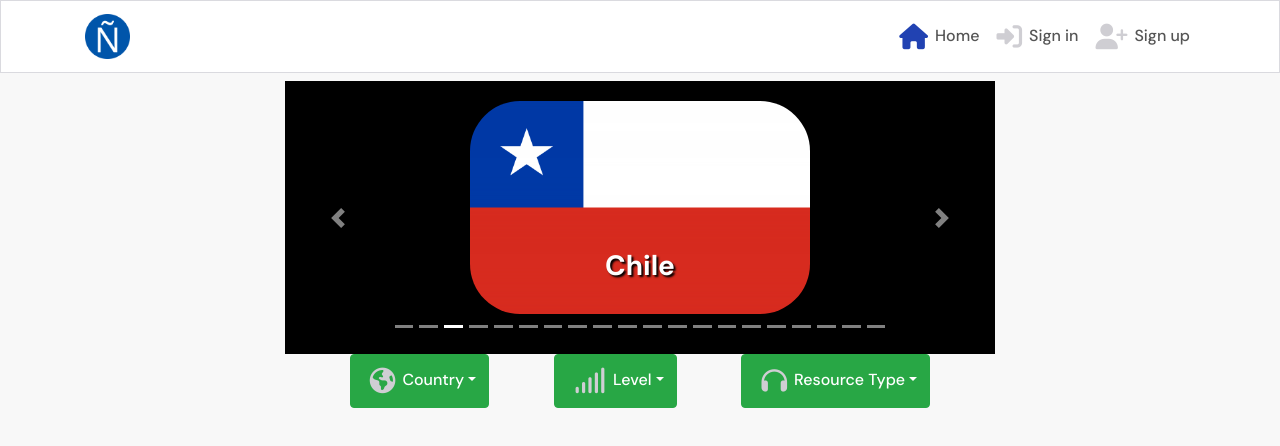
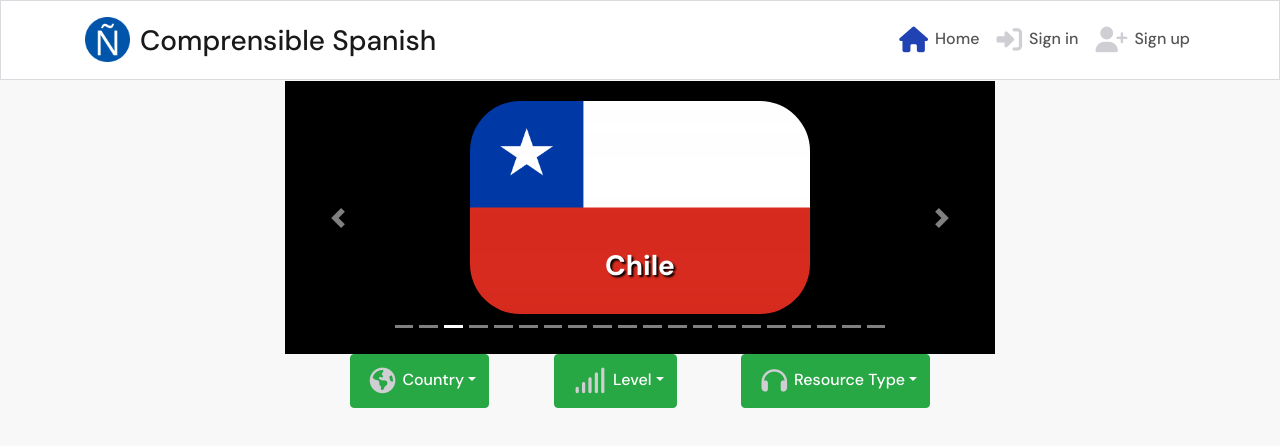
Before and after one commit to ogc1231/comprehensible-spanish-frontend, a React (Create React App) app: page / in a window 1280 px wide. Shown: the top 446 px of the page. Built offline with nearby package versions, Linux system fonts and the light colour scheme.

Commit message:
Styler slider text and navbar title

```diff
--- a/src/components/NavBar.js
+++ b/src/components/NavBar.js
@@ -10,7 +10,10 @@ const NavBar = () => {
       <Container>
         <NavLink to="/">
           <Navbar.Brand>
-            <img src={logo} alt="logo" height="45" />
+            <div className={styles.Name}>
+              <img src={logo} alt="logo" height="45" />
+              <h3 className={styles.NameTitle}>Comprensible Spanish</h3>
+            </div>
           </Navbar.Brand>
         </NavLink>
         <Navbar.Toggle aria-controls="basic-navbar-nav" />
--- a/src/components/Slider.js
+++ b/src/components/Slider.js
@@ -57,14 +57,14 @@ function Slider() {
       <Carousel.Item interval={2000}>
       <img src={cr} alt="ar"/>
         <Carousel.Caption>
-          <h3>Costa Rica</h3>
+          <h3 className={styles.Textb}>Costa Rica</h3>
         </Carousel.Caption>
       </Carousel.Item>
 
       <Carousel.Item interval={2000}>
       <img src={cu} alt="ar"/>
         <Carousel.Caption>
-          <h3>Cuba</h3>
+          <h3 className={styles.Text}>Cuba</h3>
         </Carousel.Caption>
       </Carousel.Item>
 
@@ -99,7 +99,7 @@ function Slider() {
       <Carousel.Item interval={2000}>
       <img src={gu} alt="ar"/>
         <Carousel.Caption>
-          <h3>Guatemala</h3>
+          <h3 className={styles.Textb}>Guatemala</h3>
         </Carousel.Caption>
       </Carousel.Item>
 
@@ -113,7 +113,7 @@ function Slider() {
       <Carousel.Item interval={2000}>
       <img src={me} alt="ar"/>
         <Carousel.Caption>
-          <h3>Mexico</h3>
+          <h3 className={styles.Textb}>Mexico</h3>
         </Carousel.Caption>
       </Carousel.Item>
 
@@ -141,7 +141,7 @@ function Slider() {
       <Carousel.Item interval={2000}>
       <img src={pe} alt="ar"/>
         <Carousel.Caption>
-          <h3>Peru</h3>
+          <h3 className={styles.Textb}>Peru</h3>
         </Carousel.Caption>
       </Carousel.Item>
 
@@ -155,7 +155,7 @@ function Slider() {
       <Carousel.Item interval={2000}>
       <img src={ur} alt="ar"/>
         <Carousel.Caption>
-          <h3>Uruguay</h3>
+          <h3 className={styles.Text}>Uruguay</h3>
         </Carousel.Caption>
       </Carousel.Item>
 
--- a/src/styles/NavBar.module.css
+++ b/src/styles/NavBar.module.css
@@ -10,3 +10,13 @@
   .Active i {
     color: #2142b2;
   }
+
+  .Name {
+    display: flex;
+    justify-content: center;
+    align-items: center;
+  }
+
+  .NameTitle {
+    padding: 10px 0 0 10px;
+  }
--- a/src/styles/Slider.module.css
+++ b/src/styles/Slider.module.css
@@ -17,3 +17,13 @@
     height: 213px;
     width: 340.8px;
 }
+
+.Slider .Text {
+    color: orange;
+    text-shadow: 2px 2px black;
+}
+
+.Slider .Textb {
+    color: black;
+    text-shadow: none;
+}
```
Also changed, not shown: src/styles/CountryDropdown.module.css (line endings or trailing spaces).
